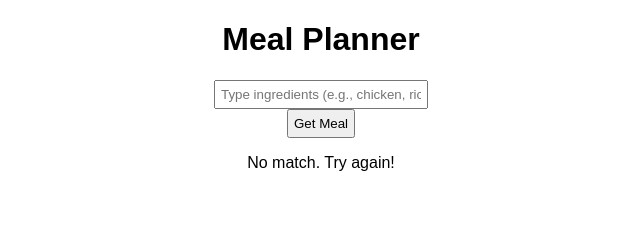
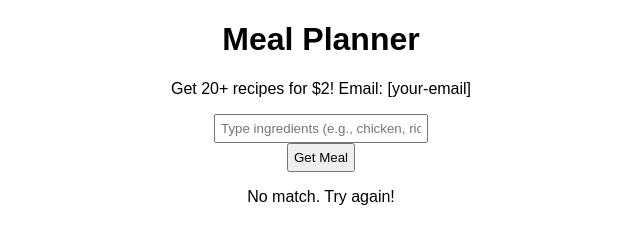
Before and after one commit to rocchalant/meal-planner, a plain HTML site: page index.html in a window 1280 px wide. Both pictures are taken after a click on the button "Get Meal". Shown: the whole page, without its empty margins (319-959 px from the left). Drawn offline with Linux system fonts and the light colour scheme.

Commit message:
Update index.html

```diff
--- a/index.html
+++ b/index.html
@@ -11,6 +11,7 @@
 </head>
 <body>
   <h1>Meal Planner</h1>
+  <p>Get 20+ recipes for $2! Email: [your-email]</p>
   <input id="ingredients" placeholder="Type ingredients (e.g., chicken, rice)">
   <br>
   <button onclick="generateMeal()">Get Meal</button>
@@ -23,13 +24,20 @@
     ];
 
     function generateMeal() {
-      let input = document.getElementById("ingredients").value.toLowerCase().split(",");
-      let userItems = input.map(item => item.trim());
+      let input = document.getElementById("ingredients").value.toLowerCase();
+      let userItems = input.split(",").map(item => item.trim().replace(/\s+/g, " "));
       let result = document.getElementById("result");
       let match = null;
 
       for (let recipe of recipes) {
-        if (recipe.ingredients.every(ing => userItems.includes(ing))) {
+        let hasAll = true;
+        for (let ing of recipe.ingredients) {
+          if (!userItems.includes(ing)) {
+            hasAll = false;
+            break;
+          }
+        }
+        if (hasAll) {
           match = recipe;
           break;
         }
```
